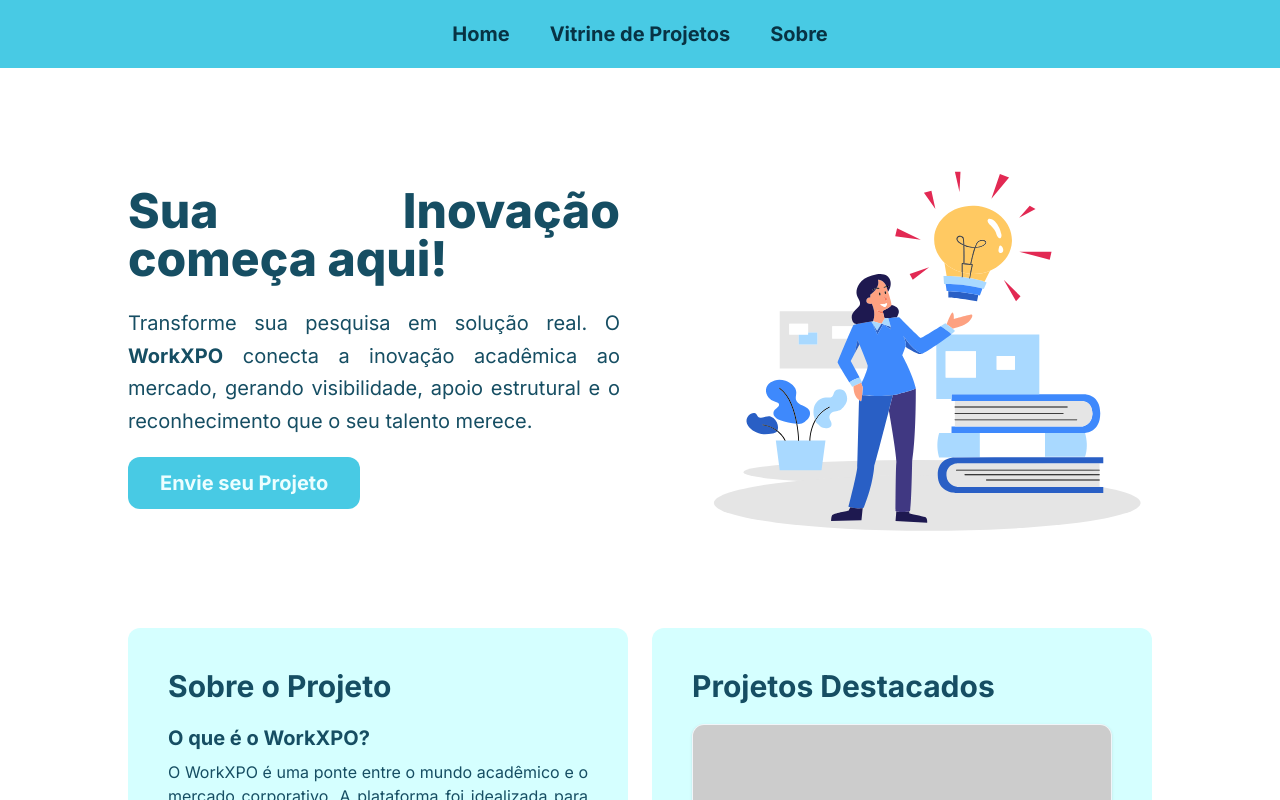
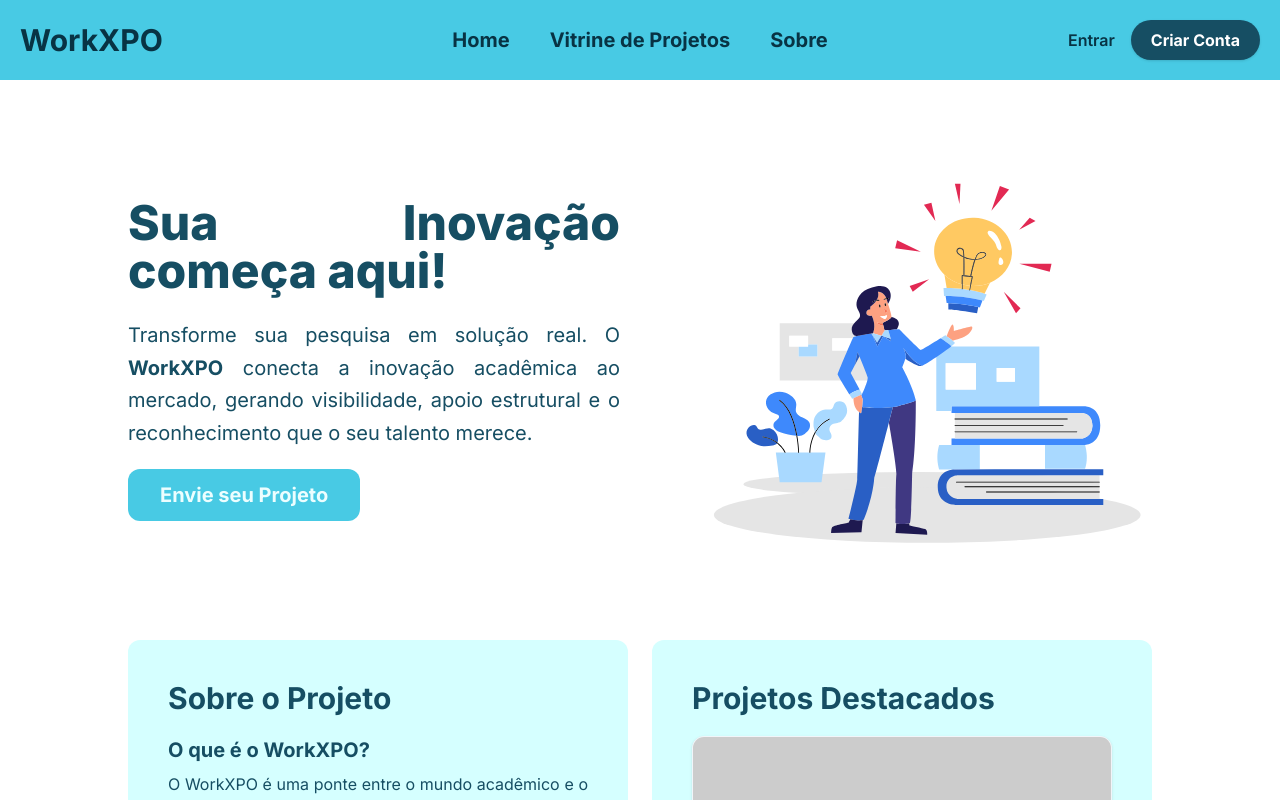
Before and after one commit to WorkXPO-Org/WorkXPO, a React (Vite) app in the folder frontend/: page / in a window 1280 px wide. Shown: the top 800 px of the page. Built offline with nearby package versions, Linux system fonts and the light colour scheme.

Commit message:
added redirecting links in the buttons and changed the header component

```diff
--- a/frontend/package.json
+++ b/frontend/package.json
@@ -13,6 +13,7 @@
     "@tailwindcss/vite": "^4.2.4",
     "react": "^19.2.5",
     "react-dom": "^19.2.5",
+    "react-router-dom": "^7.14.2",
     "tailwindcss": "^4.2.4"
   },
   "devDependencies": {
--- a/frontend/src/App.jsx
+++ b/frontend/src/App.jsx
@@ -1,10 +1,13 @@
+import { Routes, Route } from "react-router-dom";
 import HomeComponent from "./components/Home/HomeComponent";
-import './style.css'
+import "./style.css";
 
 function App() {
   return (
     <main>
-      <HomeComponent className="scroll-smooth"/>
+      <Routes>
+        <Route path="/" element={<HomeComponent />} />
+      </Routes>
     </main>
   );
 }
--- a/frontend/src/components/Header.jsx
+++ b/frontend/src/components/Header.jsx
@@ -1,3 +1,5 @@
+import { Link } from "react-router-dom";
+
 export default function Header() {
   const MENU_ITEMS = [
     { label: "Home", path: "/" },
@@ -6,18 +8,41 @@
   ];
 
   return (
-    <header className="bg-primary p-5 border-dark/20">
-      <nav>
-        <ul className="flex flex-row justify-center gap-10 text-xl font-bold text-text-main">
+    <header className="header">
+      <div className="flex-1">
+        <h1 className="text-3xl font-bold text-text-main">WorkXPO</h1>
+      </div>
+
+      <nav className="flex-none">
+        <ul className="flex gap-10 text-xl font-bold text-text-main">
           {MENU_ITEMS.map((item) => (
             <li key={item}>
-              <a href={item.path} className="hover:text-dark transition-colors">
+              <Link
+                to={item.path}
+                className="hover:text-dark transition-colors"
+              >
                 {item.label}
-              </a>
+              </Link>
             </li>
           ))}
         </ul>
       </nav>
+
+      <div className="flex-1 flex justify-end items-center gap-4">
+        <Link
+          to="/login"
+          className="text-text-main font-semibold hover:underline"
+        >
+          Entrar
+        </Link>
+
+        <Link
+          to="/register"
+          className="bg-dark text-white px-5 py-2 rounded-full font-bold hover:bg-dark/90 transition-all shadow-sm"
+        >
+          Criar Conta
+        </Link>
+      </div>
     </header>
   );
 }
--- a/frontend/src/components/Home/Hero.jsx
+++ b/frontend/src/components/Home/Hero.jsx
@@ -1,3 +1,5 @@
+import { Link } from "react-router-dom";
+
 export default function Hero() {
   const innovationImage = "idea.svg";
 
@@ -15,7 +17,7 @@
         </p>
 
         <button className="bg-primary text-xl text-text-light px-8 py-3 rounded-xl font-bold hover:bg-dark transition-all">
-          <a href="/submit-project">Envie seu Projeto</a>
+          <Link to="/submit-project">Envie seu Projeto</Link>
         </button>
       </div>
 
--- a/frontend/src/main.jsx
+++ b/frontend/src/main.jsx
@@ -1,10 +1,13 @@
 import { StrictMode } from 'react'
 import { createRoot } from 'react-dom/client'
+import { BrowserRouter } from 'react-router-dom'
 import App from './App.jsx'
 import './style.css'
 
 createRoot(document.getElementById('root')).render(
   <StrictMode>
-    <App />
+    <BrowserRouter>
+      <App />
+    </BrowserRouter>
   </StrictMode>,
 )
--- a/frontend/src/style.css
+++ b/frontend/src/style.css
@@ -9,6 +9,7 @@
   --color-secondary: #ecfeff;
   --color-accent: #22d3ee;
   --color-dark: #164e63;
+
   --color-text-main: #083344;
   --color-text-light: #ecfeff;
   --color-text-slate: #334155;
@@ -44,4 +45,8 @@
 
     @apply flex flex-col h-full transition-shadow hover:shadow-md;
   }
+
+  .header {
+    @apply bg-primary p-5 border-dark/20 flex flex-row items-center justify-between;
+  }
 }
```
Also changed, not shown: 1 other file (tests, documents, lock files or other folders).
